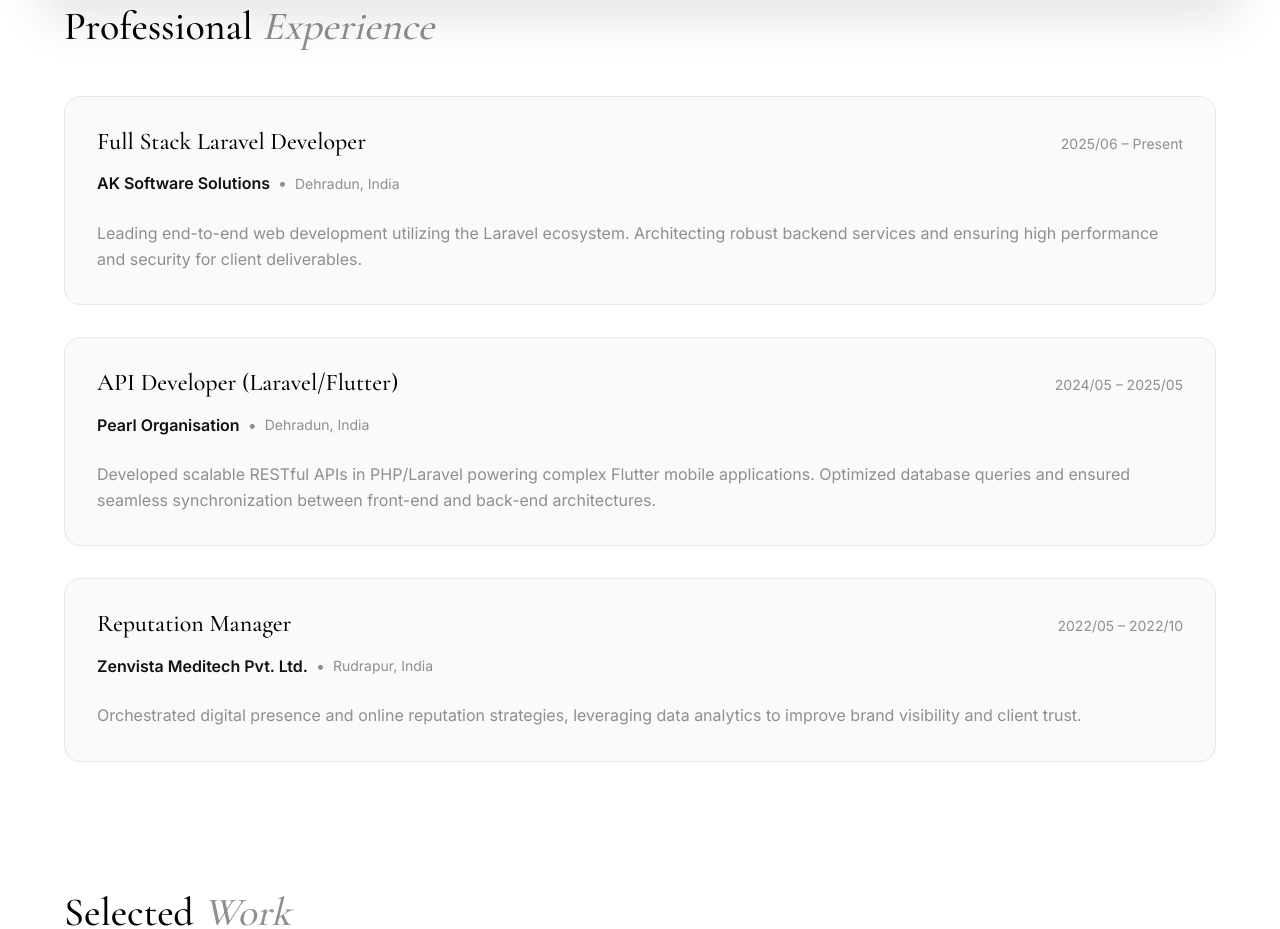
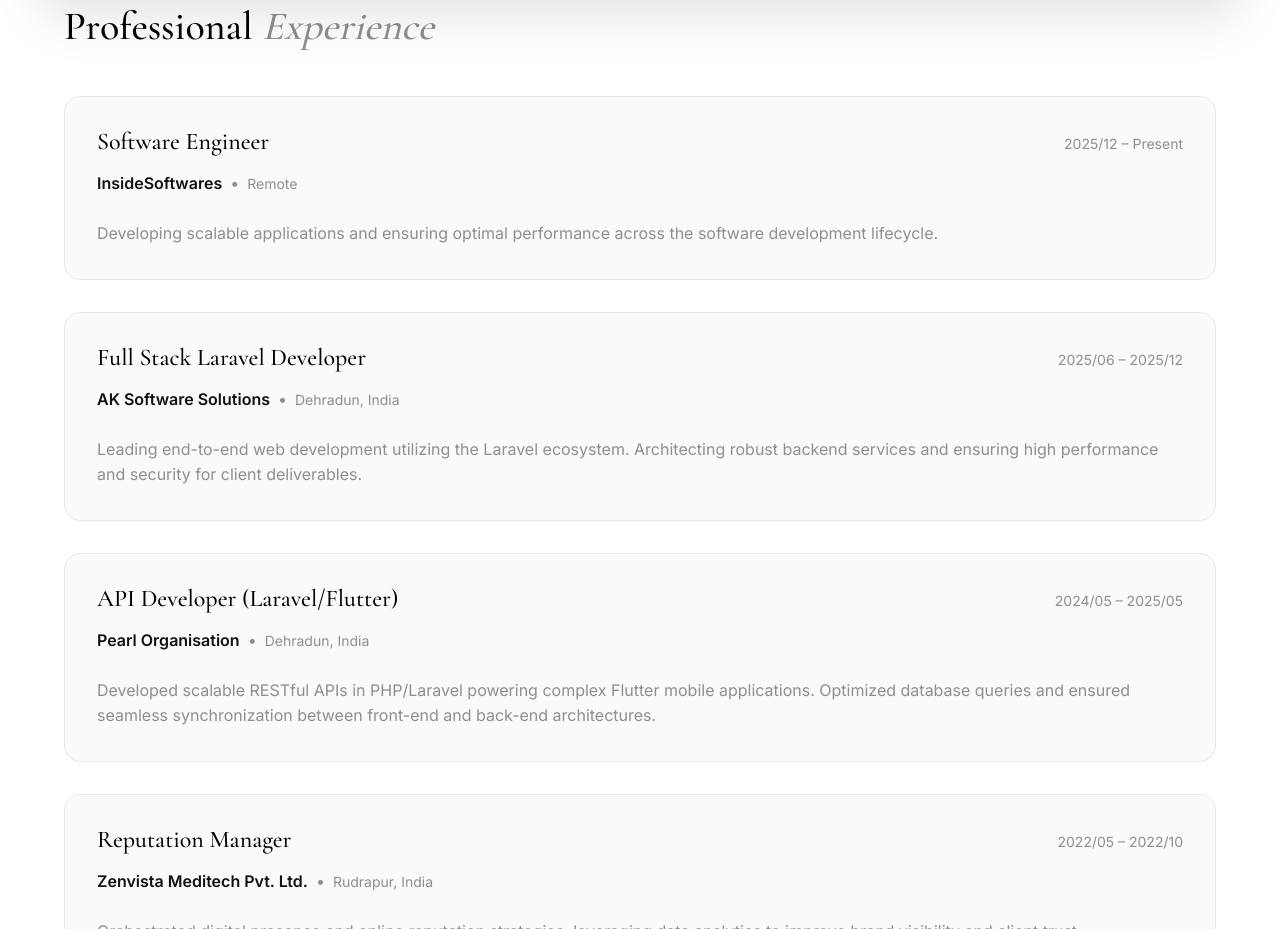
Before and after one commit to dakshraman/portfolio, a Next.js app: page / in a window 1280 px wide. Shown: the part 780-1709 px from the top of the page. Built offline with nearby package versions, Linux system fonts and the light colour scheme.

Commit message:
feat: add new software engineer experience and update duration for existing role

```diff
--- a/src/components/Experience.jsx
+++ b/src/components/Experience.jsx
@@ -4,9 +4,16 @@ import { motion } from 'framer-motion';
 
 const experiences = [
   {
+    role: 'Software Engineer',
+    company: 'InsideSoftwares',
+    period: '2025/12 – Present',
+    location: 'Remote',
+    description: 'Developing scalable applications and ensuring optimal performance across the software development lifecycle.'
+  },
+  {
     role: 'Full Stack Laravel Developer',
     company: 'AK Software Solutions',
-    period: '2025/06 – Present',
+    period: '2025/06 – 2025/12',
     location: 'Dehradun, India',
     description: 'Leading end-to-end web development utilizing the Laravel ecosystem. Architecting robust backend services and ensuring high performance and security for client deliverables.'
   },
```
